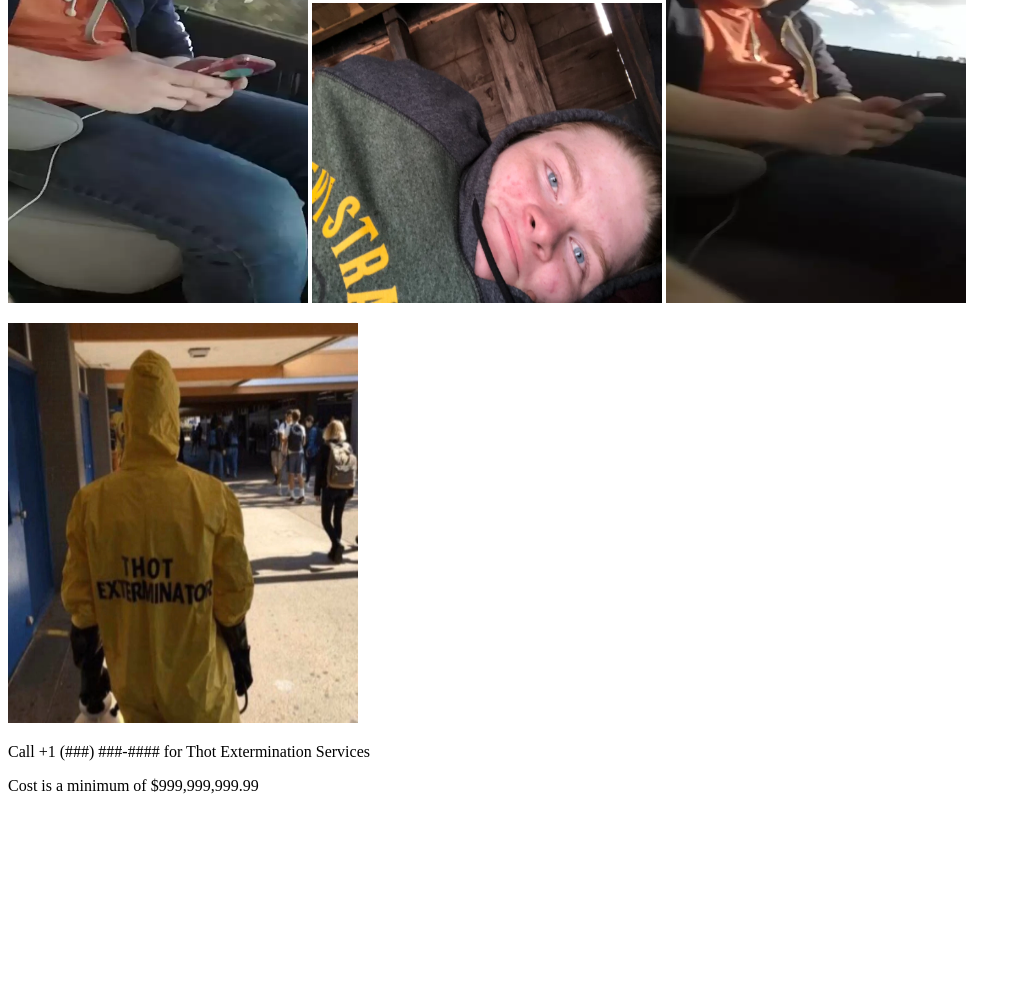
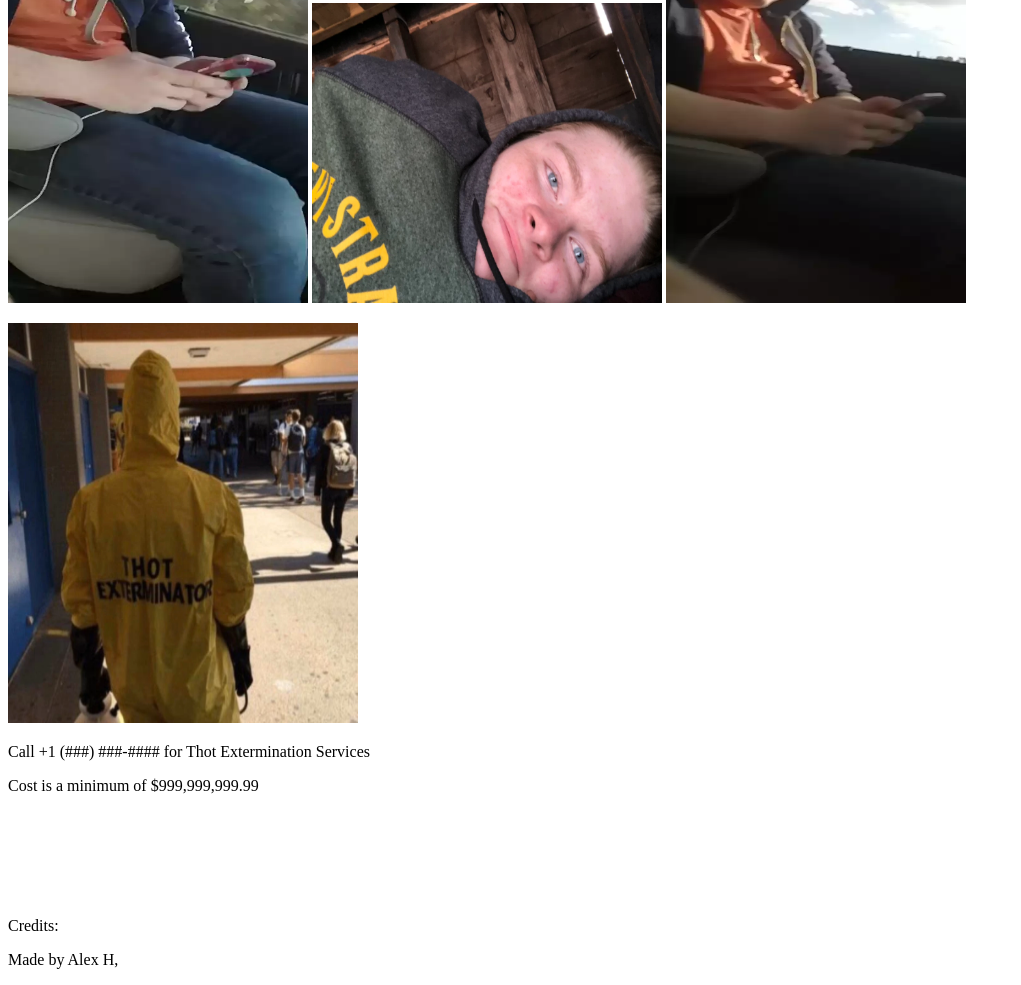
Before and after one commit to BigAl22/Dr._McSandwich.com, a plain HTML site: page index.html in a window 1280 px wide. Shown: the part 261-1246 px from the top of the page, without its empty margins (0-1021 px from the left). Before the commit the page ends 1072 px from the top, so only its background shows below. Drawn offline with Linux system fonts and the light colour scheme.

Commit message:
Update index.html

```diff
--- a/index.html
+++ b/index.html
@@ -21,5 +21,13 @@
       <p>Cost is a minimum of $999,999,999.99<p>
 
 
+    <br>
+    <br>
+    <br>
+    <br>
+    <br>
+    <p>Credits:<p>
+    <p>Made by Alex H,<p>
+
   </body>
 </html>
```
